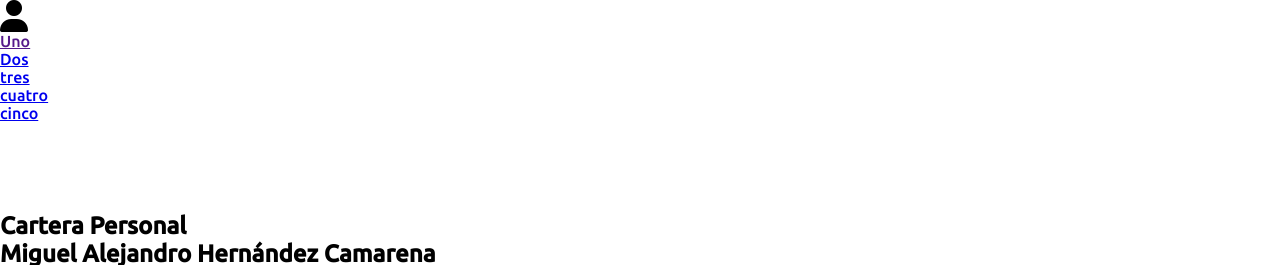
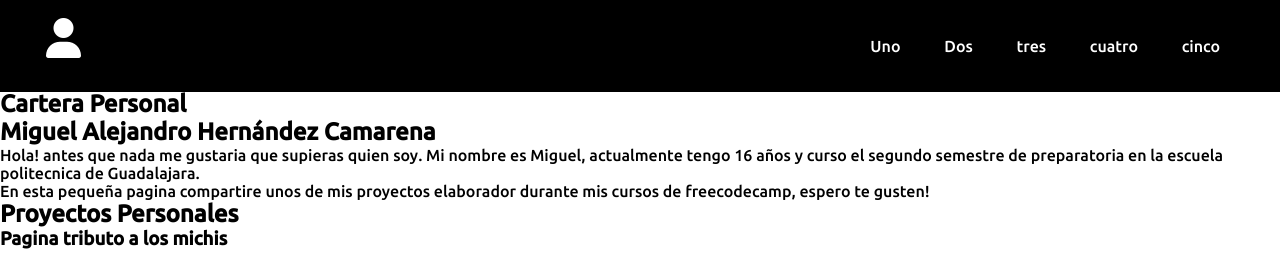
Before and after one commit to DBirdie/Proyecto-Final-html, a plain HTML site: page index.html in a window 1280 px wide. Shown: the top 265 px of the page. Drawn offline with Linux system fonts and the light colour scheme.

Commit message:
updated css
logo is bigger now

```diff
--- a/style.css
+++ b/style.css
@@ -5,10 +5,57 @@
     font-family: 'Ubuntu', sans-serif;
 }
 
-.barranav {
-    display: flex;
-    flex-direction: row;
-    height: 20vh;
+
+header {
+    opacity: 100%;
     width: 100%;
-    justify-content: space-around;
+    background-color: black;
+    align-items: center;
+
 }
+
+.logo {
+    line-height: 60px;
+    position: fixed;
+    float: left;
+    margin: 16px 46px;
+    color: white;
+    font-weight: bold;
+    font-size: 20px;
+    letter-spacing: 2px;
+    margin-bottom: 10px;
+    margin-right: 20px;
+}
+
+nav {
+    position: fixed;
+    width: 100%;
+    line-height: 60px;
+    background-color: black;
+}
+
+nav ul {
+    line-height: 60px;
+    list-style: none;
+    background: rgba(0, 0, 0, 0);
+    overflow: hidden;
+    padding: 0;
+    text-align: right;
+    margin: 0;
+    padding-right: 40px;
+    transition: 1s;
+    color: white;
+}
+
+
+nav ul li {
+    display: inline-block;
+    padding: 16px 20px;;
+    color: white;
+}
+
+nav ul li a {
+    text-decoration: none;
+    color: white;
+    font-size: 16px;
+}
```
